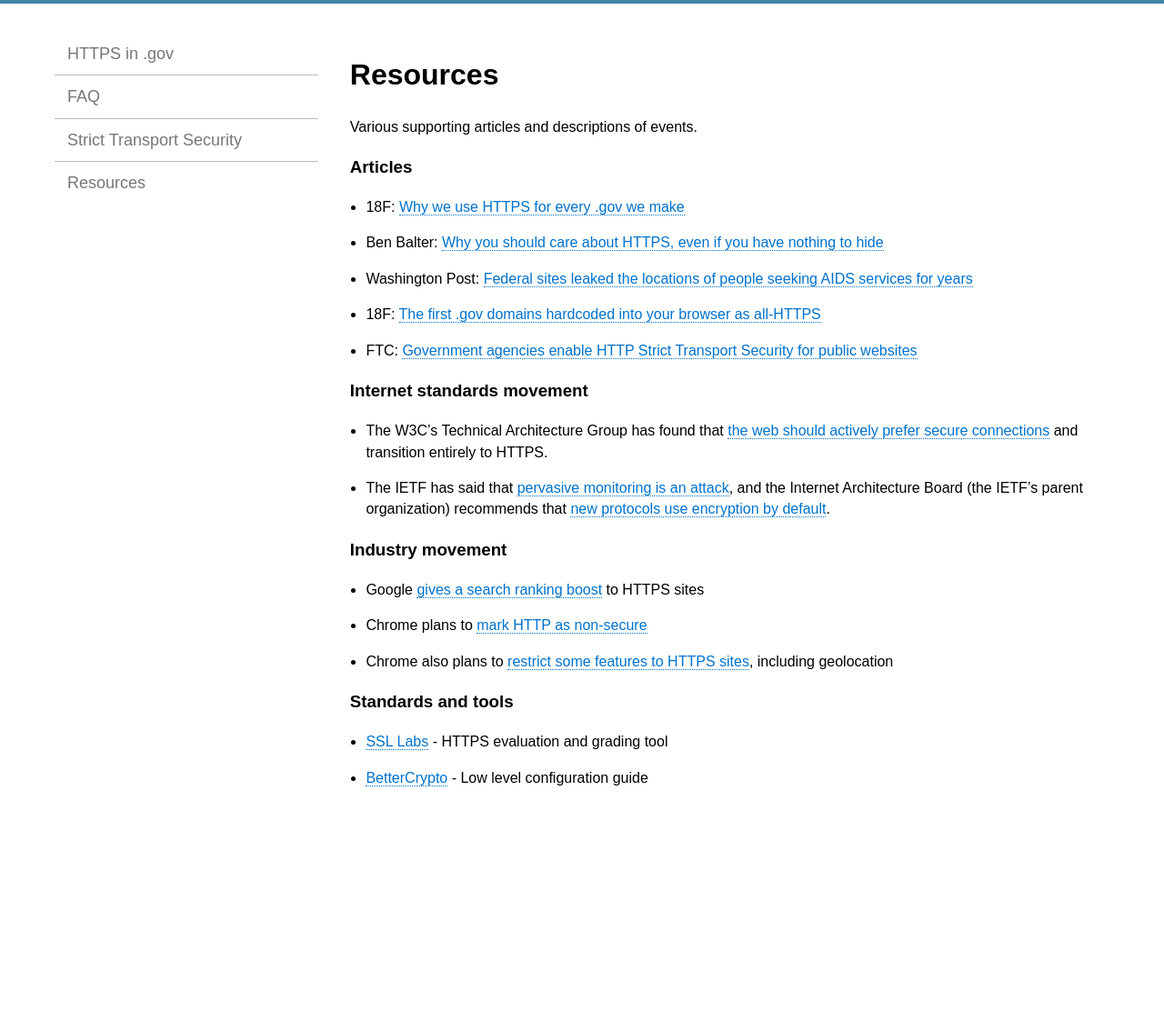
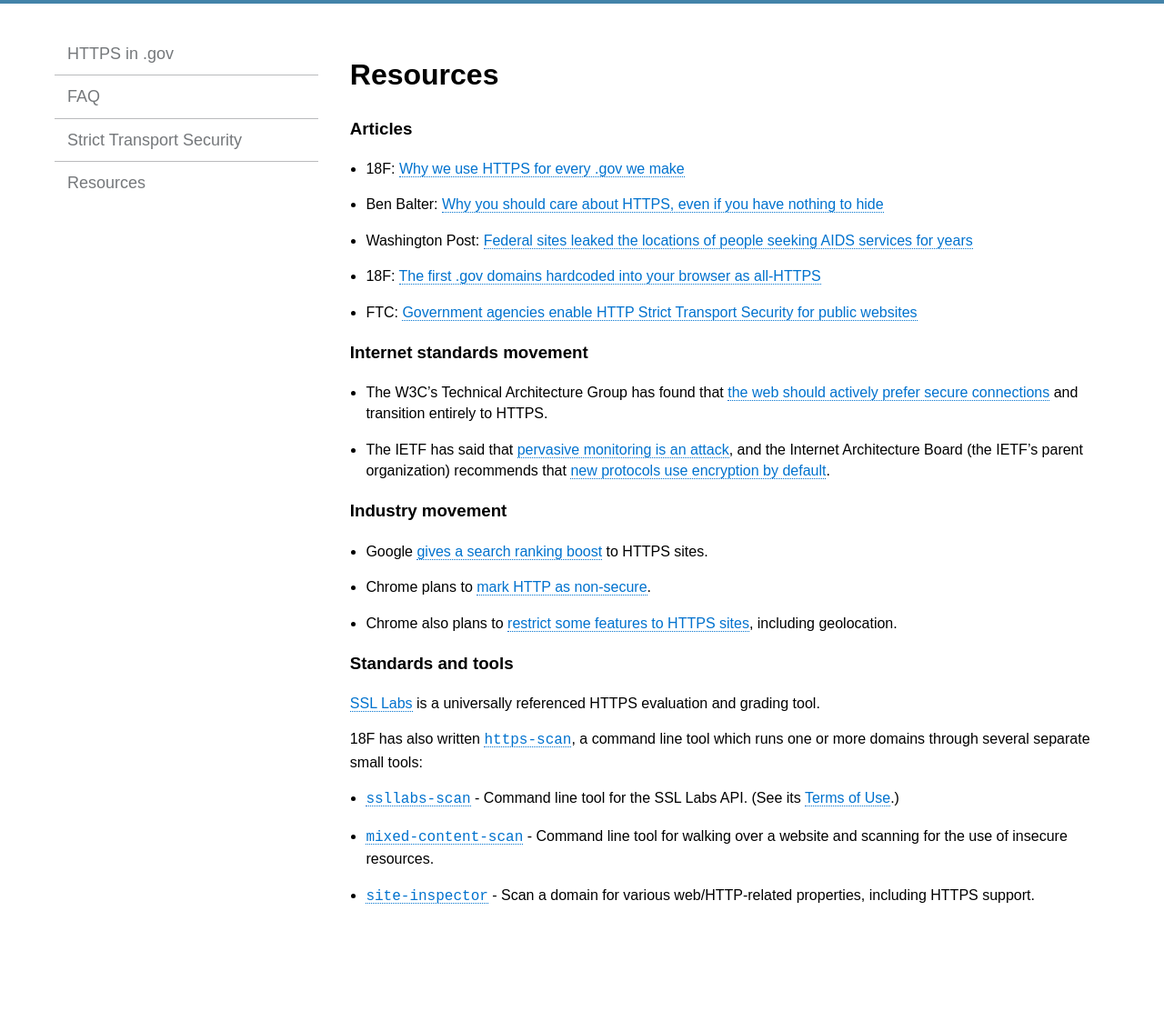
Before and after one commit to GSA/https, a Jekyll site: the page built from pages/resources.md, in a window 1280 px wide. Shown: the whole page at 91% size. Built offline with Jekyll 4.4.1, drawn with Linux system fonts in a browser that asks for light colours; Markdown is read by kramdown in place of the engine named in the settings; before the commit the page ends 1003 px from its top, so only the background shows below that.

Commit message:
rejigger resources

```diff
--- a/pages/resources.md
+++ b/pages/resources.md
@@ -3,8 +3,6 @@ layout: page
 title: Resources
 permalink: /resources/
 ---
-
-Various supporting articles and descriptions of events.
 
 ### Articles
 
@@ -21,11 +19,16 @@ Various supporting articles and descriptions of events.
 
 ### Industry movement
 
-* Google [gives a search ranking boost](http://googlewebmastercentral.blogspot.com/2014/08/https-as-ranking-signal.html)  to HTTPS sites
-* Chrome plans to [mark HTTP as non-secure](https://www.chromium.org/Home/chromium-security/marking-http-as-non-secure)
-* Chrome also plans to [restrict some features to HTTPS sites](https://groups.google.com/a/chromium.org/forum/#!topic/blink-dev/2LXKVWYkOus), including geolocation
+* Google [gives a search ranking boost](http://googlewebmastercentral.blogspot.com/2014/08/https-as-ranking-signal.html)  to HTTPS sites.
+* Chrome plans to [mark HTTP as non-secure](https://www.chromium.org/Home/chromium-security/marking-http-as-non-secure).
+* Chrome also plans to [restrict some features to HTTPS sites](https://groups.google.com/a/chromium.org/forum/#!topic/blink-dev/2LXKVWYkOus), including geolocation.
 
 ### Standards and tools
 
-* [SSL Labs](https://www.ssllabs.com/ssltest/) - HTTPS evaluation and grading tool
-* [BetterCrypto](https://bettercrypto.org/static/applied-crypto-hardening.pdf) - Low level configuration guide
+[SSL Labs](https://www.ssllabs.com/ssltest/) is a universally referenced HTTPS evaluation and grading tool.
+
+18F has also written [`https-scan`](https://github.com/18F/https-scan), a command line tool which runs one or more domains through several separate small tools:
+
+* [`ssllabs-scan`](https://github.com/ssllabs/ssllabs-scan) - Command line tool for the SSL Labs API. (See its [Terms of Use](https://github.com/ssllabs/ssllabs-scan/blob/master/ssllabs-api-docs.md#terms-and-conditions).)
+* [`mixed-content-scan`](https://github.com/bramus/mixed-content-scan) - Command line tool for walking over a website and scanning for the use of insecure resources.
+* [`site-inspector`](https://github.com/benbalter/site-inspector-ruby) - Scan a domain for various web/HTTP-related properties, including HTTPS support.
```
Also changed, not shown: index.md (+1 -1 lines).
